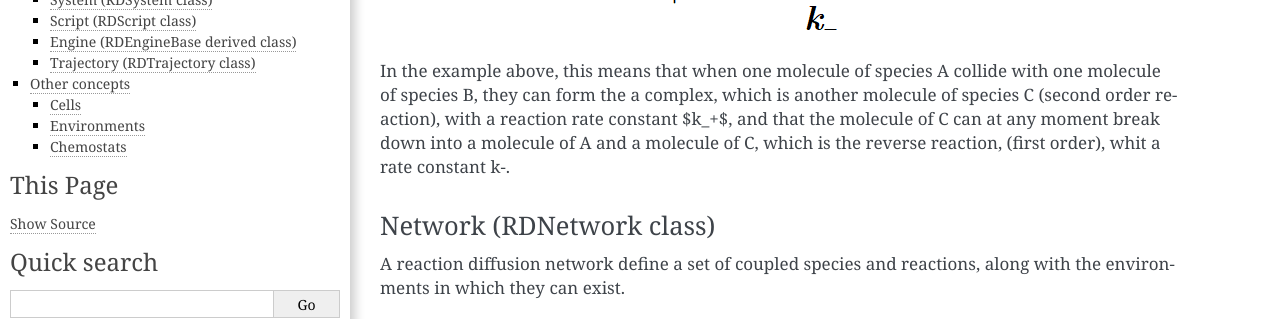
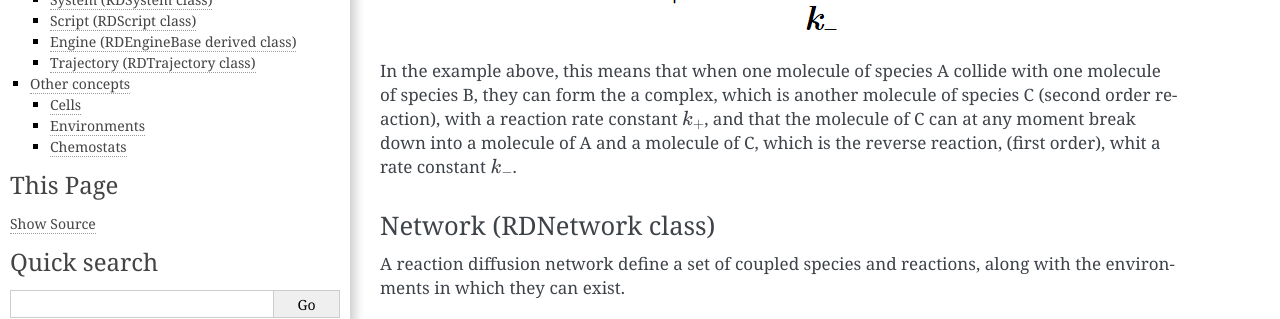
Before and after one commit to ThibaultFillion/strengths, a Sphinx documentation site: the page built from documentation/fundamentals.rst, in a window 1280 px wide and 900 px high, scrolled down 439 px. Shown: the part 201-520 px from the top of the window. Built offline with Sphinx 7.4.7, drawn with Linux system fonts in a browser that asks for light colours; part of the change alters nothing that is shown.

```diff
--- a/documentation/fundamentals.rst
+++ b/documentation/fundamentals.rst
@@ -18,7 +18,7 @@ A chemical transformation, or reaction, is an event localized in space during wh
 .. image:: ABC.png
   :align: center
 
-In the example above, this means that when one molecule of species A collide with one molecule of species B, they can form the a complex, which is another molecule of species C (second order reaction), with a reaction rate constant $k_+$, and that the molecule of C can at any moment break down into a molecule of A and a molecule of C, which is the reverse reaction, (first order), whit a rate constant k-.
+In the example above, this means that when one molecule of species A collide with one molecule of species B, they can form the a complex, which is another molecule of species C (second order reaction), with a reaction rate constant :math:`k_+`, and that the molecule of C can at any moment break down into a molecule of A and a molecule of C, which is the reverse reaction, (first order), whit a rate constant :math:`k_-`.
 
 Network (RDNetwork class)
 ^^^^^^^^^^^^^^^^^^^^^^^^^
```
